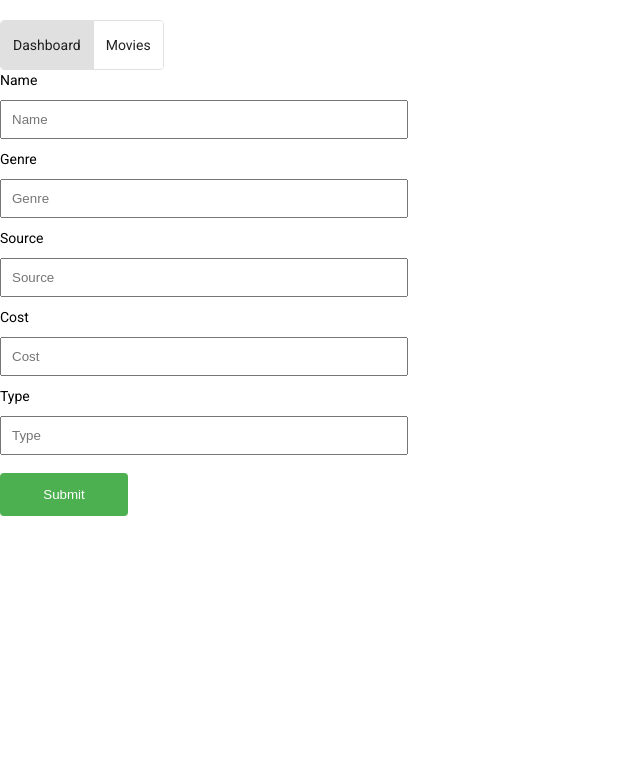
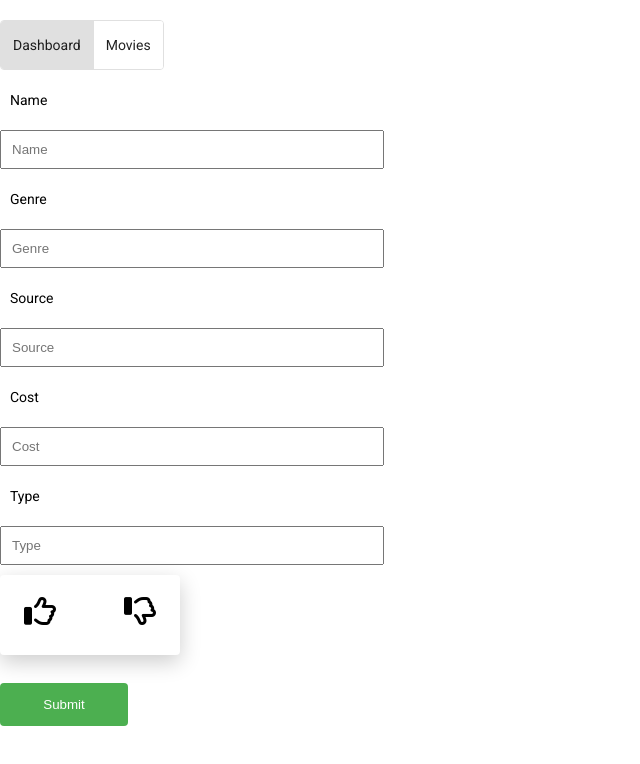
Before and after one commit to Everett1914/benoit-movie-tracker, an Angular app: page /dashboard in a window 1280 px wide. Shown: the top 764 px of the page, without its empty margins (0-640 px from the left). Built offline with nearby package versions, Linux system fonts and the light colour scheme.

Commit message:
Thumbs up tweaks

```diff
--- a/src/app/app.module.ts
+++ b/src/app/app.module.ts
@@ -9,7 +9,7 @@ import { MatTableModule } from '@angular/material/table';
 import { MatButtonToggleModule } from '@angular/material/button-toggle';
 import { MatInputModule } from '@angular/material/input';
 import { MatFormFieldModule } from '@angular/material/form-field';
-
+import { MatIconModule } from '@angular/material/icon';
 
 import { AppComponent } from './app.component';
 import { DashboardComponent } from './dashboard/dashboard.component';
@@ -29,6 +29,7 @@ import { MoviesComponent } from './movies/movies.component';
     MatButtonToggleModule,
     MatFormFieldModule,
     MatInputModule,
+    MatIconModule,
     HttpClientModule,
     FormsModule,
   ],
--- a/src/app/dashboard/dashboard.component.css
+++ b/src/app/dashboard/dashboard.component.css
@@ -1,14 +1,69 @@
-input {
+body{
+    margin: 0;
+    padding: 0;
+    background-color: white;
+    width: 100vw;
+    height: 100vh;
+    justify-content: center;
+    align-items: center;
+}
+
+.inp_lab {
+    display:block;
     width:30%;
     padding:10px;
     margin:10px 0;
 }
 
-input, label {
-    display:block;
+.wrapper{
+    width:180px;
+    height: 80px;
+    background-color: #ffffff;
+    padding: 10px;
+    border-radius: 4px;
+    display: flex;
+    align-items: center;
+    justify-content: space-between;
+    box-shadow: 0px 7px 21px rgba(0, 0, 0, .2);
 }
 
-button {
+.radio_group{
+    position: relative;
+    margin: 5px;
+    width: 50px;
+    height: 50px;
+    text-align: center;
+    list-style: 50px;
+    font-size: 40px;
+}
+
+.radio_group input[type = "radio"]{
+    position: absolute;
+    top: 0;
+    left: 0;
+    margin: 0;
+    padding: 0;
+    width: 100%;
+    height: 100%;
+    cursor: pointer;
+    z-index: 1;
+    opacity: 0;
+}
+
+.radio_group input[type = "radio"] + label{
+    position: absolute;
+    top: 0;
+    left: 0;
+    width: 100%;
+    height: 100%;
+    transform: scale(.8);
+}
+
+.radio_group input[type = "radio"]:checked + label{
+    transform: scale(1.1);
+}
+
+.btn {
     width: 10%;
     background-color: #4CAF50;
     color: white;
@@ -19,6 +74,14 @@ button {
     cursor: pointer;
 }
 
-button:hover {
+.btn:hover {
     background-color: #45a049;
 }
+
+.likeBtn {
+    margin-right: 20px;
+}
+
+.disLikeBtn {
+    margin-right: 20px;
+}
--- a/src/app/dashboard/dashboard.component.html
+++ b/src/app/dashboard/dashboard.component.html
@@ -1,3 +1,12 @@
+
+ <!DOCTYPE html>
+ <html lang="en">
+  <head>
+    <title>Benoit Dashboard</title>
+    <link href="https://cdnjs.cloudflare.com/ajax/libs/font-awesome/6.1.1/css/all.min.css" rel="stylesheet">
+    <meta content="text/html; charset=utf-8" />
+  </head>
+  <body>
   <br>
   <mat-button-toggle-group name="fontStyle" aria-label="Font Style" value="Dashboard">
       <mat-button-toggle routerLink="/dashboard" class=button value="Dashboard">Dashboard</mat-button-toggle>
@@ -5,20 +14,42 @@
   </mat-button-toggle-group>
   <form #data = "ngForm" (ngSubmit) = "onClickSubmit(data.value)" >
 
-  <label for="new-show">Name</label>
-  <input type = "text" name = "name" placeholder = "Name" #showName ngModel>
+    <label for="new-show" class = "inp_lab">Name</label>
+    <input type = "text" class = "inp_lab" name = "name" placeholder = "Name" #showName ngModel>
 
-  <label for="new-show">Genre</label>
-  <input type = "text" name = "genre" placeholder = "Genre" #showGenre ngModel>
+    <label for="new-show" class = "inp_lab">Genre</label>
+    <input type = "text" class = "inp_lab" name = "genre" placeholder = "Genre" #showGenre ngModel>
 
-  <label for="new-show">Source</label>
-  <input type = "text" name = "source" placeholder = "Source" #showSource ngModel>
+    <label for="new-show" class = "inp_lab">Source</label>
+    <input type = "text" class = "inp_lab" name = "source" placeholder = "Source" #showSource ngModel>
 
-  <label for="new-show">Cost</label>
-  <input type = "text" name = "cost" placeholder = "Cost" #showCost ngModel>
+    <label for="new-show" class = "inp_lab">Cost</label>
+    <input type = "text" class = "inp_lab" name = "cost" placeholder = "Cost" #showCost ngModel>
 
-  <label for="new-show">Type</label>
-  <input type = "text" name = "type" placeholder = "Type" #showType ngModel>
+    <label for="new-show" class = "inp_lab">Type</label>
+    <input type = "text" class = "inp_lab" name = "type" placeholder = "Type" #showType ngModel>
 
-  <button (click)="showName.value=''; showGenre.value=''; showSource.value=''; showCost.value=''; showType.value=''">Submit</button>
+    <div class = "wrapper">
+      <div class = "radio_group">
+        <input type = "radio" name = "like" value="1" #showLike ngModel>
+        <label for="like">
+          <em class = "far fa-thumbs-up"></em>
+        </label>
+      </div>
+
+      <div class = "radio_group">
+        <input type = "radio" name = "like" value="0" #showLike ngModel>
+        <label for="like">
+          <em class = "far fa-thumbs-down"></em>
+        </label>
+      </div>
+    </div>
+
+    <br>
+
+    <button class="btn" (click)="showName.value=''; showGenre.value=''; showSource.value=''; showCost.value=''; showType.value=''; showLike.value=''">Submit</button>
+
   </form>
+  </body>
+
+</html>
--- a/src/app/dashboard/dashboard.component.ts
+++ b/src/app/dashboard/dashboard.component.ts
@@ -18,9 +18,10 @@ export class DashboardComponent implements OnInit {
   }
 
   onClickSubmit(data: any) {
+      console.log(data)
       this.showsService.addShow({name:data.name, genre:data.genre, source:data.source, cost:Number(data.cost), type:data.type} as ShowElement)
         .subscribe(show => {
           this.shows.push(show);
         });
-    }
+  }
 }
--- a/src/styles.css
+++ b/src/styles.css
@@ -2,3 +2,8 @@
 
 html, body { height: 100%; }
 body { margin: 0; font-family: Roboto, "Helvetica Neue", sans-serif; }
+
+*{
+    box-sizing: border-box;
+    transition: all 1s cubic-bezier(.64, -0.59, .31, 1.5);
+}
```
Lines whose indentation alone changed are shown as unchanged.
